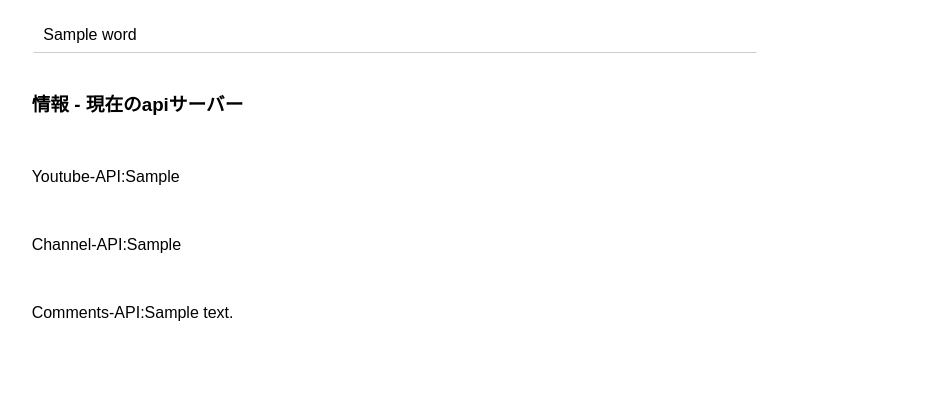
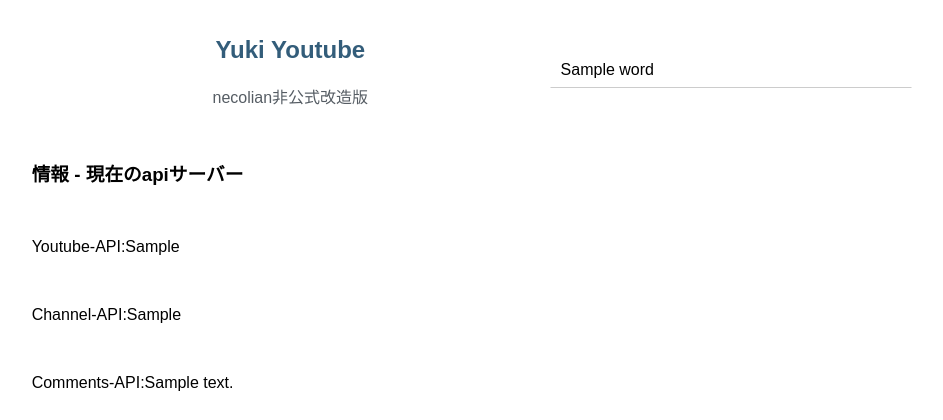
Before and after one commit to necolian/yukitube-ex-latest, a FastAPI app: template templates/info.html in a window 1280 px wide. Shown: the top 420 px of the page, without its empty margins (91-1034 px from the left). Run offline with FastAPI, Linux system fonts and the light colour scheme; the template is opened without the code that fills it: most values are stand-ins (such as "Sample title", 1, 10 or a date in 2020); some libraries are stand-ins or nearby versions.

Commit message:
Update info.html

```diff
--- a/templates/info.html
+++ b/templates/info.html
@@ -17,9 +17,13 @@
     <div class="pure-g">
         <div class="pure-u-1 pure-u-md-2-24"></div>
         <div class="pure-u-1 pure-u-md-20-24" id="contents">
-            <div class="pure-g navbar h-box">
+            <div class="pure-g navbar h-box" style="align-items: center;">
+                <div class="pure-u-1 pure-u-md-12-24 title-container">
+                    <h2 style="text-align:center; color: #565d64;"><a href="/" style="text-decoration:none;">Yuki Youtube</a></h2>
+                    <p style="text-align:center; color: #565d64;">necolian非公式改造版</p>
+                </div>
                 <div class="pure-u-1 pure-u-md-12-24 searchbar">
-                    <form class="pure-form" action="/search" method="get">
+                    <form id="searchForm" class="pure-form" action="/search" method="get">
                         <fieldset>
                             <input type="search" id="searchbox" autocomplete="on" autocorrect="on" autocapitalize="none" spellcheck="false" name="q" placeholder="検索" title="検索" value="{{ word }}">
                         </fieldset>
```
